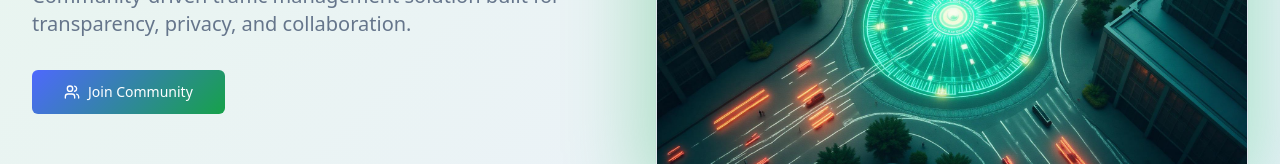
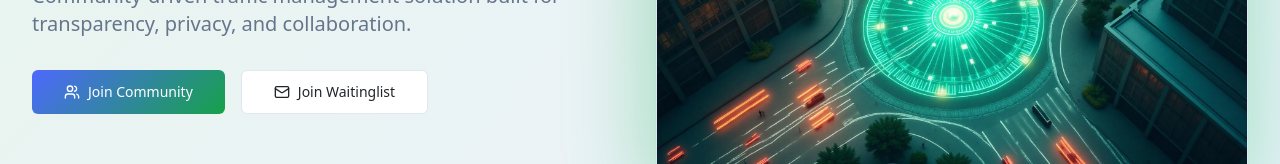
Before and after one commit to shravan20/sanchara, a React (Vite) app: page / in a window 1280 px wide. Shown: the part 445-609 px from the top of the page. Built offline with nearby package versions, Linux system fonts and the light colour scheme; no server answers.

Commit message:
feat: add public roadmap with discord link

```diff
--- a/src/components/Footer.tsx
+++ b/src/components/Footer.tsx
@@ -67,7 +67,7 @@ const Footer = () => {
           <div className="space-y-4">
             <h4 className="font-medium">Connect</h4>
             <div className="flex gap-4">
-              <a href="#" className="text-muted-foreground hover:text-primary transition-colors">
+              <a href="https://github.com/shravan20/sanchara" target="_blank" rel="noopener noreferrer" className="text-muted-foreground hover:text-primary transition-colors">
                 <Github className="h-5 w-5" />
               </a>
               <a href="#" className="text-muted-foreground hover:text-primary transition-colors">
--- a/src/components/HeroSection.tsx
+++ b/src/components/HeroSection.tsx
@@ -1,10 +1,17 @@
 import { Button } from "@/components/ui/button";
 import { Badge } from "@/components/ui/badge";
 import { Card, CardContent } from "@/components/ui/card";
-import { Shield, Users, Eye, GitBranch, Zap, Globe } from "lucide-react";
+import { Shield, Users, Eye, GitBranch, Zap, Globe, Mail } from "lucide-react";
 import heroImage from "@/assets/hero-traffic.jpg";
 
 const HeroSection = () => {
+  const scrollToWaitingList = () => {
+    const waitingListSection = document.querySelector('section[data-section="waiting-list"]');
+    if (waitingListSection) {
+      waitingListSection.scrollIntoView({ behavior: 'smooth' });
+    }
+  };
+
   return (
     <section className="relative overflow-hidden py-20 lg:py-32">
       <div className="absolute inset-0 bg-gradient-hero opacity-10" />
@@ -41,6 +48,10 @@ const HeroSection = () => {
                 <a href="https://discord.gg/VYE9CNtcp5" target="_blank" rel="noopener noreferrer">
                   Join Community
                 </a>
+              </Button>
+              <Button variant="outline" size="lg" onClick={scrollToWaitingList}>
+                <Mail className="h-4 w-4" />
+                Join Waitinglist
               </Button>
             </div>
 
--- a/src/components/WaitingList.tsx
+++ b/src/components/WaitingList.tsx
@@ -110,7 +110,7 @@ const WaitingList = () => {
   }
 
   return (
-    <section className="py-20 bg-gradient-subtle">
+    <section className="py-20 bg-gradient-subtle" data-section="waiting-list">
       <div className="container">
         <div className="max-w-md mx-auto">
           <Card className="shadow-elevated">
```
Also changed, not shown: index.html (+6 -2 lines).
